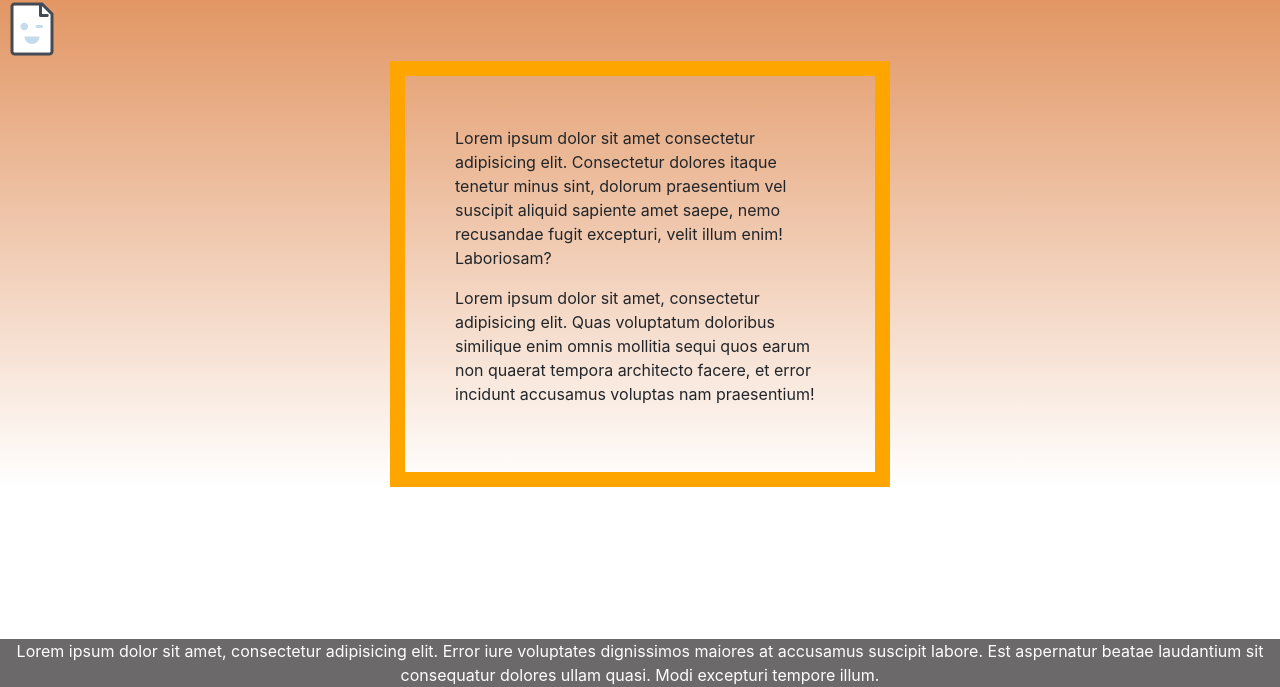
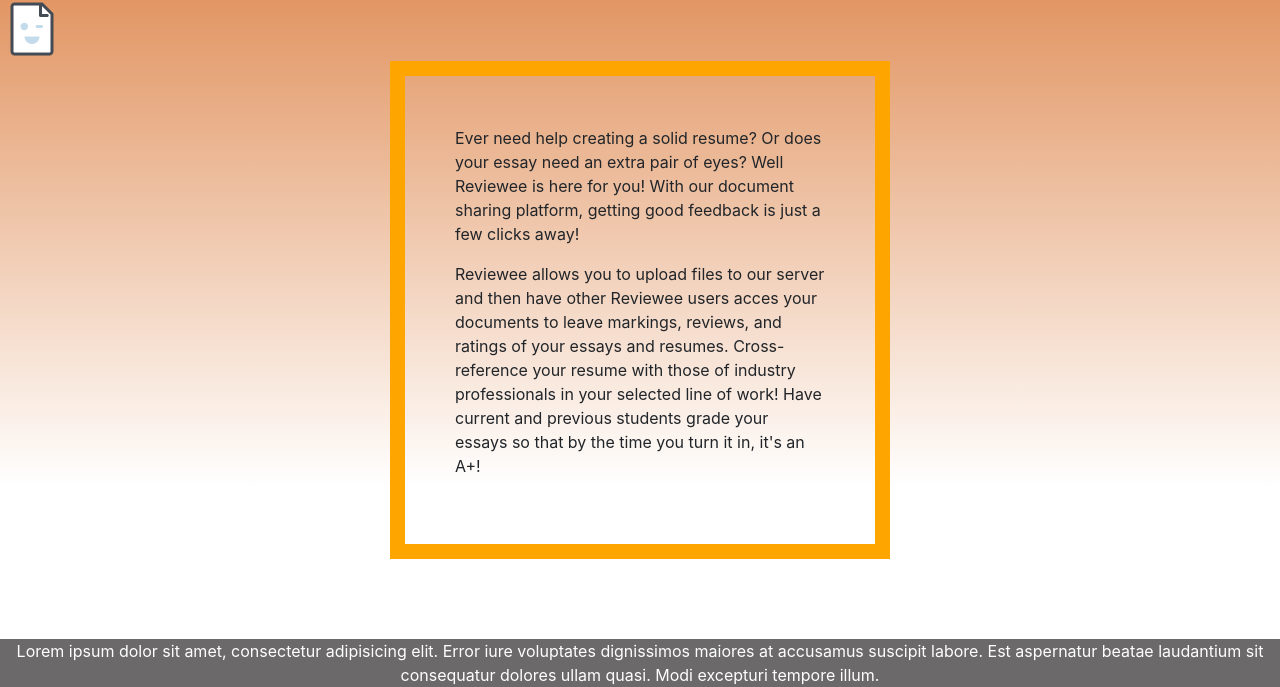
Before and after one commit to CL-mullins/Resume-Reviewer, a plain HTML site: page index.html in a window 1280 px wide. Shown: the part 113-800 px from the top of the page. Drawn offline with nearby package versions, Linux system fonts and the light colour scheme.

Commit message:
added main page text
added form fields to submit page

```diff
--- a/index.html
+++ b/index.html
@@ -44,13 +44,19 @@
 
     <div class="body-scrolly">
         <p>
-            Lorem ipsum dolor sit amet consectetur adipisicing elit. Consectetur dolores itaque tenetur minus sint,
-            dolorum praesentium vel suscipit aliquid sapiente amet saepe, nemo recusandae fugit excepturi, velit illum
-            enim! Laboriosam?
+            Ever need help creating a solid resume?
+
+            Or does your essay need an extra pair of eyes?
+
+            Well Reviewee is here for you!
+
+            With our document sharing platform, getting good feedback is just a few clicks away!
         </p>
-        <p> Lorem ipsum dolor sit amet, consectetur adipisicing elit. Quas voluptatum doloribus similique enim omnis
-            mollitia sequi quos earum non quaerat tempora architecto facere, et error incidunt accusamus voluptas nam
-            praesentium!
+        <p>
+            Reviewee allows you to upload files to our server and then have other Reviewee users acces your documents to
+            leave markings, reviews, and ratings of your essays and resumes. Cross-reference your resume with those of
+            industry professionals in your selected line of work! Have current and previous students grade your essays
+            so that by the time you turn it in, it's an A+!
         </p>
     </div>
     <!-- jQuery and JS bundle w/ Popper.js -->
```
Also changed, not shown: submit.html (+12 -0 lines).
